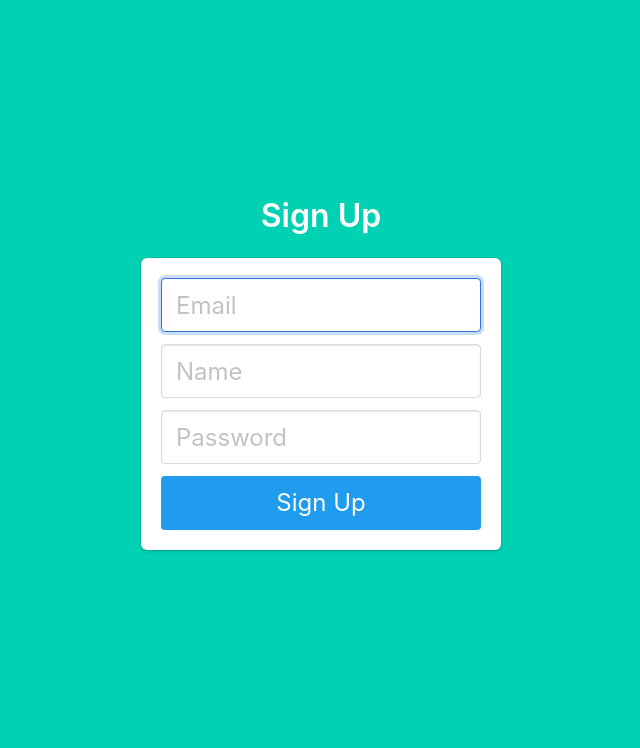
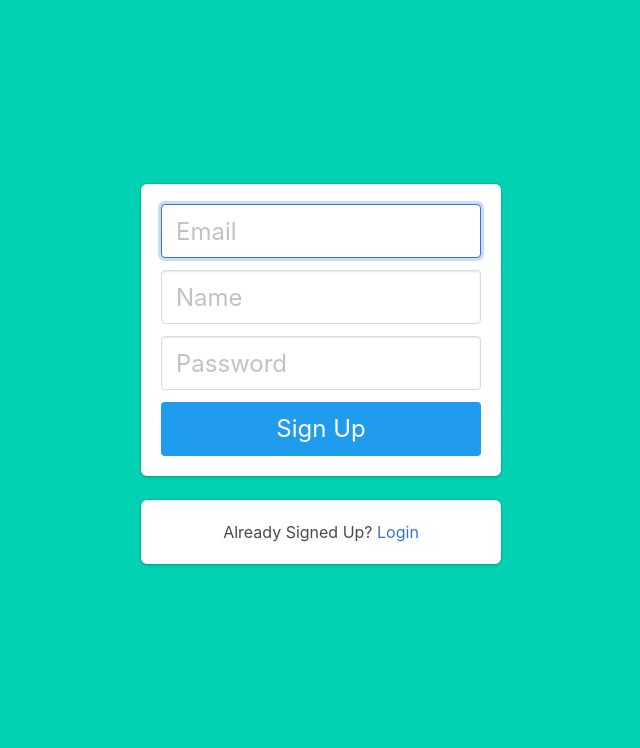
Before and after one commit to lukecox93/EPCatcher, a Flask app: page /signup in a window 1280 px wide. Shown: the part 52-800 px from the top of the page, without its empty margins (319-959 px from the left). Run offline with Flask 2, Linux system fonts and the light colour scheme.

Commit message:
Slightly changed signup page

```diff
--- a/templates/signup.html
+++ b/templates/signup.html
@@ -2,7 +2,6 @@
 
 {% block content %}
 <div class="column is-4 is-offset-4">
-    <h3 class="title">Sign Up</h3>
     <div class="box">
         {% with messages = get_flashed_messages() %}
         {% if messages %}
@@ -33,5 +32,8 @@
             <button class="button is-block is-info is-large is-fullwidth">Sign Up</button>
         </form>
     </div>
+    <div class="box">
+        <h2>Already Signed Up? <a href="{{ url_for('auth.login') }}" class="has-text-link">Login</a></h2>
+    </div>
 </div>
 {% endblock %}
```
